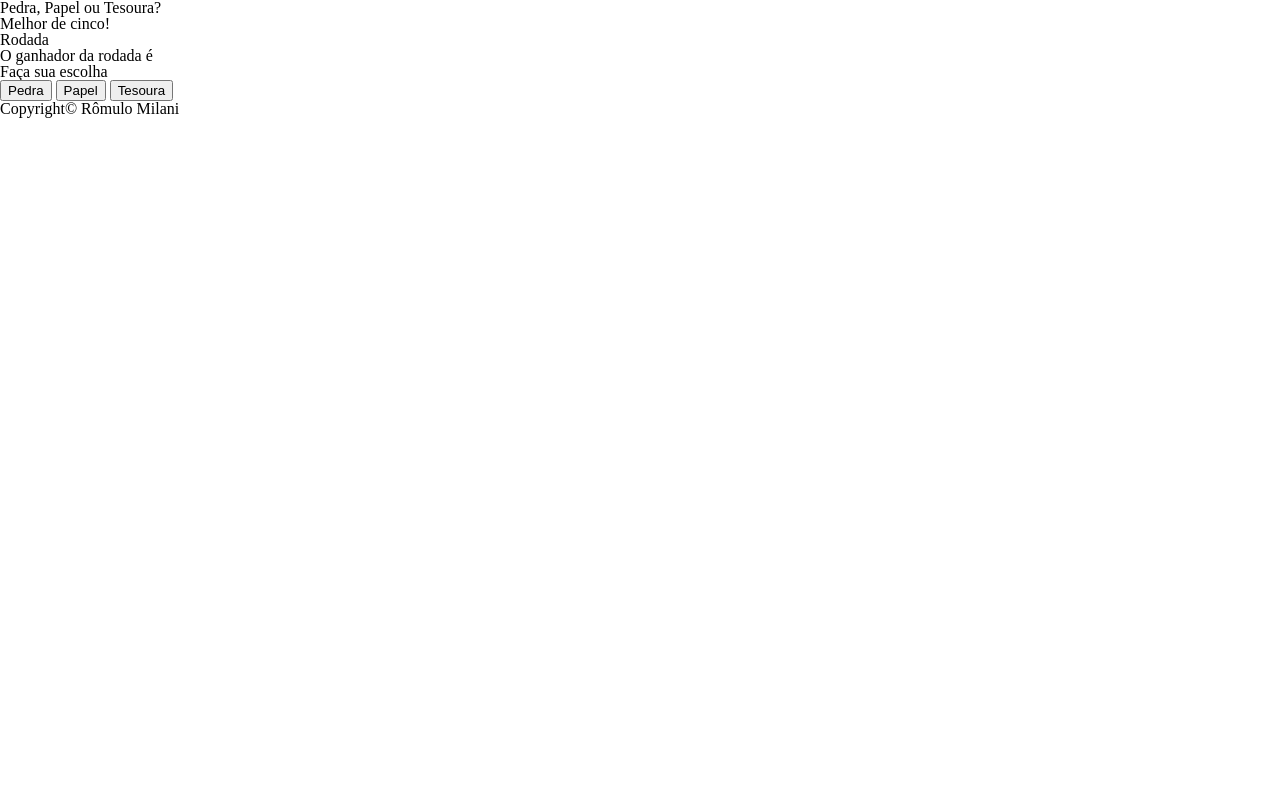
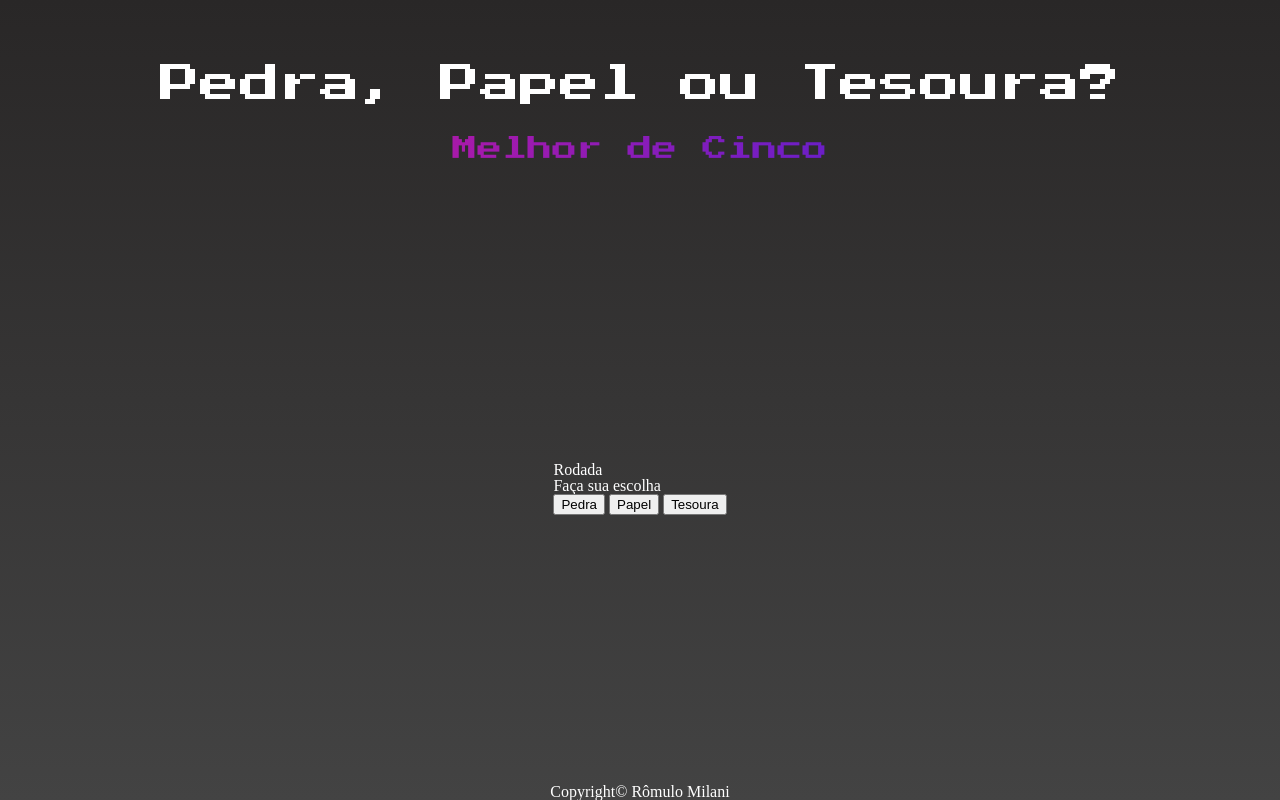
Before and after one commit to romulo-milani/pedra-papel-tesoura, a plain HTML site: page index.html in a window 1280 px wide. Drawn offline with Linux system fonts and the light colour scheme.

Commit message:
finalizado o header

```diff
--- a/index.html
+++ b/index.html
@@ -5,34 +5,34 @@
     <meta charset="UTF-8">
     <meta http-equiv="X-UA-Compatible" content="IE=edge">
     <meta name="viewport" content="width=device-width, initial-scale=1.0">
-    <title>Pedra Papel e Tesoura</title>
+    <title>Pedra Papel e Tesoura!</title>
     <link rel="stylesheet" href="reset.css">
     <link rel="stylesheet" href="style.css">
+    <link rel="preconnect" href="https://fonts.googleapis.com">
+    <link rel="preconnect" href="https://fonts.gstatic.com" crossorigin>
+    <link
+        href="https://fonts.googleapis.com/css2?family=Inter:wght@500&family=Montserrat:wght@100&family=Press+Start+2P&family=Roboto:wght@100;400&display=swap"
+        rel="stylesheet">
 </head>
 
 <body>
     <header>
         <h1>Pedra, Papel ou Tesoura?</h1>
-        <h2>Melhor de cinco!</h2>
+        <h2>Melhor de Cinco</h2>
     </header>
 
-    <section class="placar">
-        <div class="placar-container">
+    <section class="jogo">
+        <div class="jogo-container">
             <h3>Rodada</h3>
             <div class="escolha-jogador"></div>
             <div class="escolha-computador"></div>
-            <p>O ganhador da rodada é</p>
         </div>
-    </section>
-
-    <section class="selecao-jogador">
         <div class="selecao-jogador-container">
             <p>Faça sua escolha</p>
             <button>Pedra</button>
             <button>Papel</button>
             <button>Tesoura</button>
         </div>
-
     </section>
 
     <footer>
--- a/style.css
+++ b/style.css
@@ -0,0 +1,38 @@
+body {
+    background: linear-gradient(180deg, rgb(41, 39, 39), rgb(67, 67, 67));
+    height: 100vh;
+    width: 100vw;
+    color: white;
+    display: flex;
+    flex-direction: column;
+    justify-content: space-between;
+    align-items: center;
+
+}
+
+/*HEADER*/
+
+header {
+    box-sizing: border-box;
+    font-family: 'Press Start 2P', cursive;
+    text-align: center;
+    padding: 2rem;
+    width: 100%;
+
+}
+
+h1 {
+    font-size: 40px;
+    padding: 2rem;
+}
+
+h2 {
+    font-size: 25px;
+    background-image: linear-gradient(90deg, #EB148A, #2824E6);
+    background-size: 100%;
+    background-repeat: repeat;
+    -webkit-background-clip: text;
+    -webkit-text-fill-color: transparent;
+    -moz-background-clip: text;
+    -moz-text-fill-color: transparent;
+}
```
